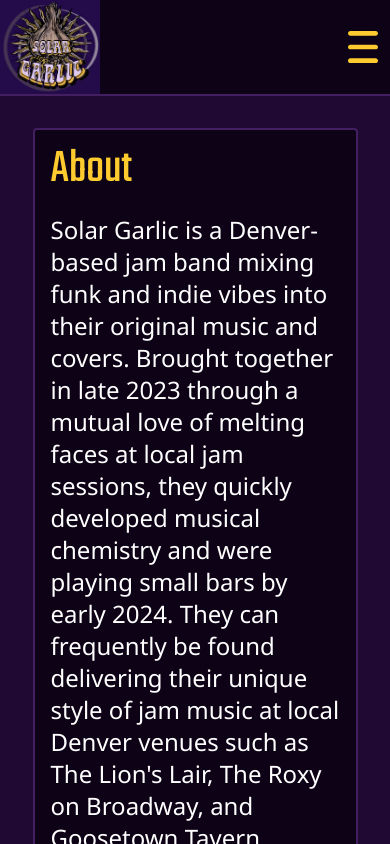
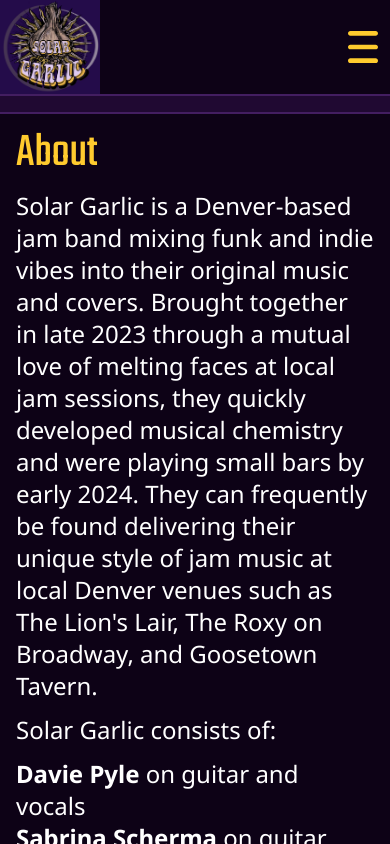
Before and after one commit to galbwe/solar-garlic-website, a Next.js app: page /about in a window 390 px wide. Shown: the top 844 px of the page. Built offline with nearby package versions, Linux system fonts and the light colour scheme.

Commit message:
Reduce about page x margin on mobile

```diff
--- a/src/app/about/page.tsx
+++ b/src/app/about/page.tsx
@@ -4,10 +4,10 @@ import { teko } from "@/fonts";
 
 export default function About() {
   return (
-    <div className="w-full flex flex-row flex-wrap justify-center items-center gap-1">
-      <section className="mt-8 p-4 md:p-12 text-2xl w-5/6 lg:w-4/5 2xl:w-2/5 flex flex-col gap-3 bg-purple-dark rounded border-2 border-purple-light">
+    <div className="w-screen flex flex-row flex-wrap justify-center items-center xl:gap-6 xl:mt-12">
+      <section className=" mt-4 xl:mt-8 p-4 md:p-12 text-2xl w-full lg:w-4/5 xl:w-3/5 2xl:w-2/5 flex flex-col gap-3 bg-purple-dark lg:rounded border-y-2 lg:border-2 border-purple-light">
         <h1
-          className={`${teko.className} text-5xl md:text-7xl text-yellow pb-2`}
+          className={`${teko.className} text-5xl md:text-7xl text-yellow pb-0 xl:pb-2`}
         >
           About
         </h1>
```
